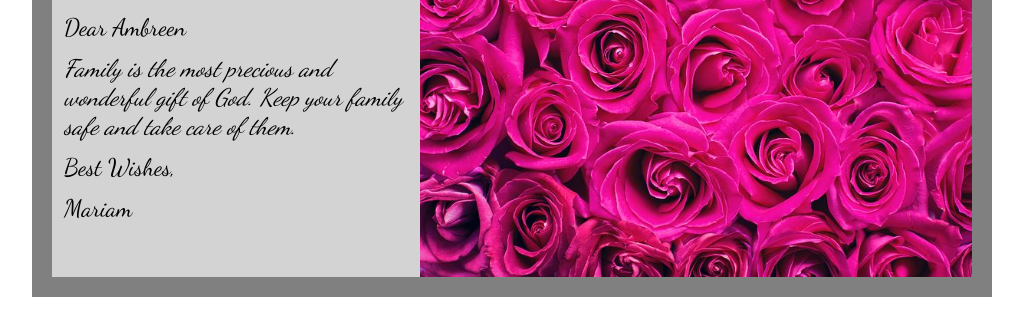
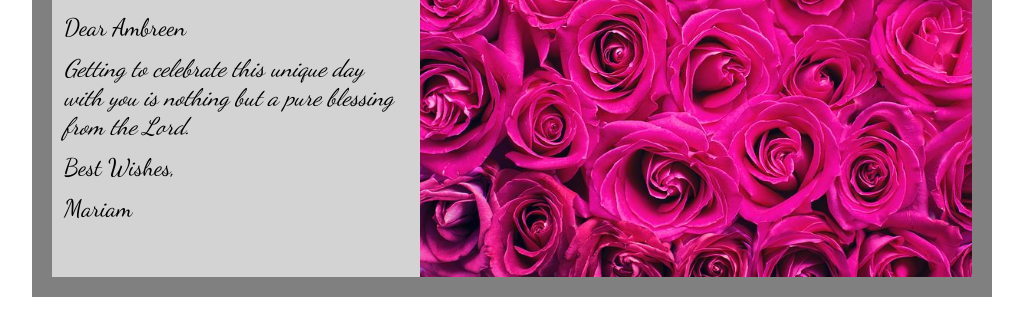
Before and after one commit to thetechjournal/card-generator, a plain HTML site: page index.html in a window 1280 px wide. Shown: the part 457-792 px from the top of the page, without its empty margins (128-1151 px from the left). Drawn offline with Linux system fonts and the light colour scheme.

Commit message:
update content

```diff
--- a/index.html
+++ b/index.html
@@ -7,7 +7,7 @@
     <link href="https://fonts.googleapis.com/css2?family=Montserrat:wght@700&display=swap" rel="stylesheet">
     <link href="https://fonts.googleapis.com/css2?family=Dancing+Script&display=swap" rel="stylesheet">
     <link rel="stylesheet" href="style/style.css">
-    <title>Document</title>
+    <title>Flowery Greetings</title>
 </head>
 <body>
     <div class="container">
@@ -62,7 +62,7 @@
                         <div class="title-display msg">Happy Family Day</div>
                         <div>
                             <p class="greeting msg">Dear <span class="r-name-display">Ambreen</span></p>
-                            <p class="message-display msg">Family is the most precious and wonderful gift of God. Keep your family safe and take care of them. </p>
+                            <p class="message-display msg">Getting to celebrate this unique day with you is nothing but a pure blessing from the Lord. </p>
                         </div>
                         <div>
                             <p class="sender-greeting msg">Best Wishes,</p>
```
Also changed, not shown: images/background-2706906_1280.jpg (deleted), images/bg-1.jpg (deleted), index.js (indentation only).
